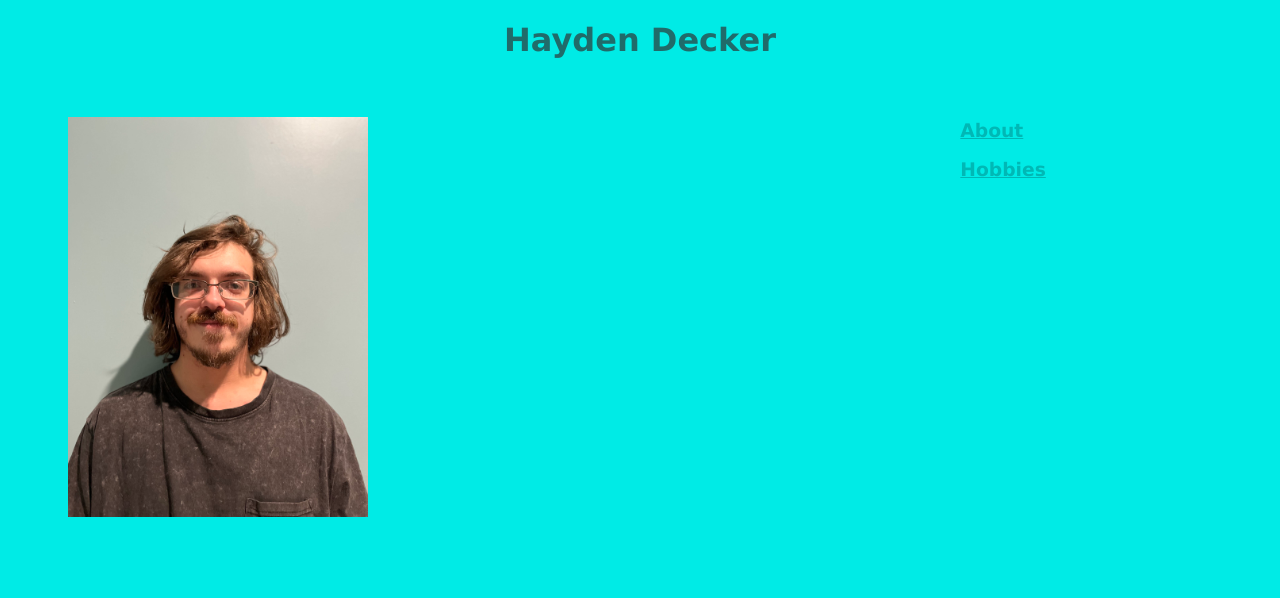
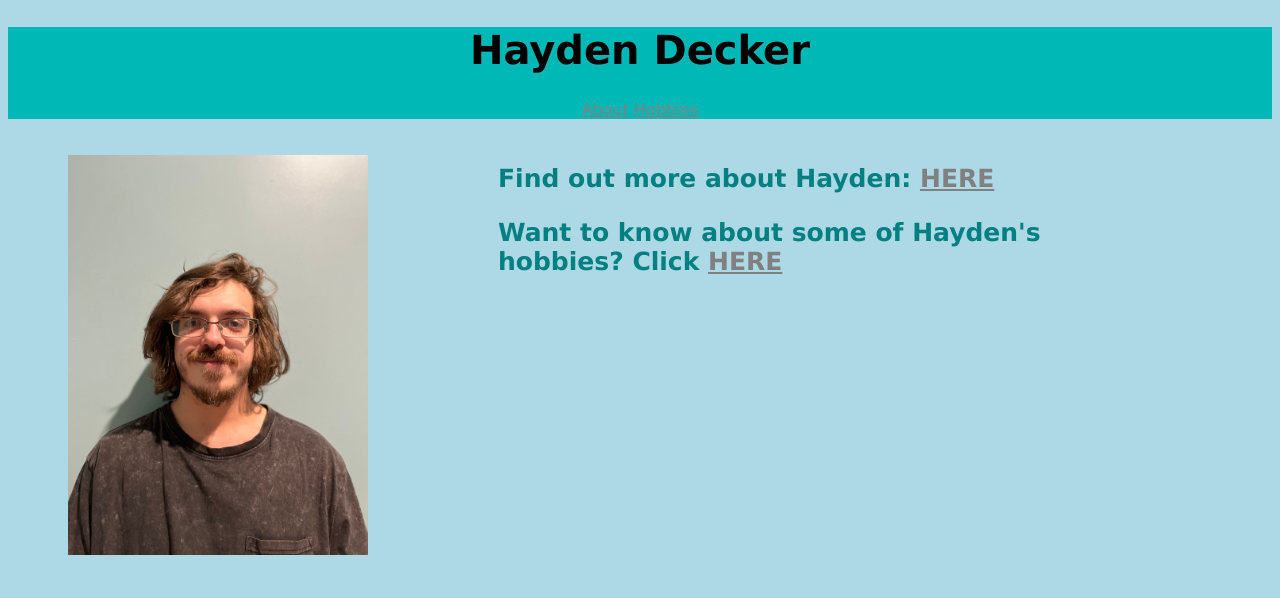
Before and after one commit to abigailkeely6/bioSite, a plain HTML site: page index.html in a window 1280 px wide. Drawn offline with Linux system fonts and the light colour scheme.

Commit message:
Add files via upload

```diff
--- a/biosite.css
+++ b/biosite.css
@@ -1,24 +1,33 @@
 html {
     font-family: 'Oswald', Verdana, Arial, sans-serif;
-    background-color: #00EBE6;
+    background-color: lightblue;
 }
 
 header {
-    color: #206B6A;
     text-align: center;
-    border: 30px black;
+    border: 30px;
+    background-color: #00B8B5;
+}
+
+h1 {
+    color: black;
+    font-size: 40px;
+}
+
+h3 {
+    font-size: 25px;
 }
 
 figcaption {
-    color: #00B8B5;
+    color: teal;
 }
 
 div {
-    color: #00B8B5;
+    color: teal;
 }
 
 p {
-    color: #00B8B5;
+    color: teal;
 }
 
 #landing, #about, #hobbies {
@@ -31,25 +40,24 @@ p {
     float: left;
     padding: 20px;
     grid-column-start: 1;
-    grid-column-end: 2;
+    grid-column-end: 3;
 }
 
 #pages {
-    box-shadow: 5px, 5px, 5px, 5px #888888;
     border: 2px black;
-    width: 50%;
+    width: 70%;
     padding: 20px;
     grid-column-start: 3;
     grid-column-end: 4;
 }
 
-#pages a:hover {
+a:hover {
     color:black;
 }
 
-#pages a:link {
+a:link {
     text-decoration: underline;
-    color: #00B8B5;
+    color:gray;
 }
 
 #images {
--- a/index.html
+++ b/index.html
@@ -6,7 +6,13 @@
     </head>
     <body>
         <header>
-            <h1>Hayden Decker</h1>
+            <div id = "title">
+                <h1>Hayden Decker</h1>
+            </div>
+            <div id = "links">
+                <a href = "about-page.html">About</a>
+                <a href = "hobbies-page.html">Hobbies</a>
+            </div>
         </header>
         <div id = "landing">
             <div id = "portrait">
@@ -17,12 +23,14 @@
             <div id = "pages">
                 <section>
                     <h3>
-                        <a href = "about-page.html">About</a>
+                        Find out more about Hayden:
+                        <a href = "about-page.html">HERE</a>
                     </h3>
                 </section>
                 <section>
                     <h3>
-                        <a href = "hobbies-page.html">Hobbies</a>
+                        Want to know about some of Hayden's hobbies? Click
+                        <a href = "hobbies-page.html">HERE</a>
                     </h3>
                 </section>
             </div>
```
Also changed, not shown: about-page.html (+7 -1 lines), hobbies-page.html (+7 -1 lines).
